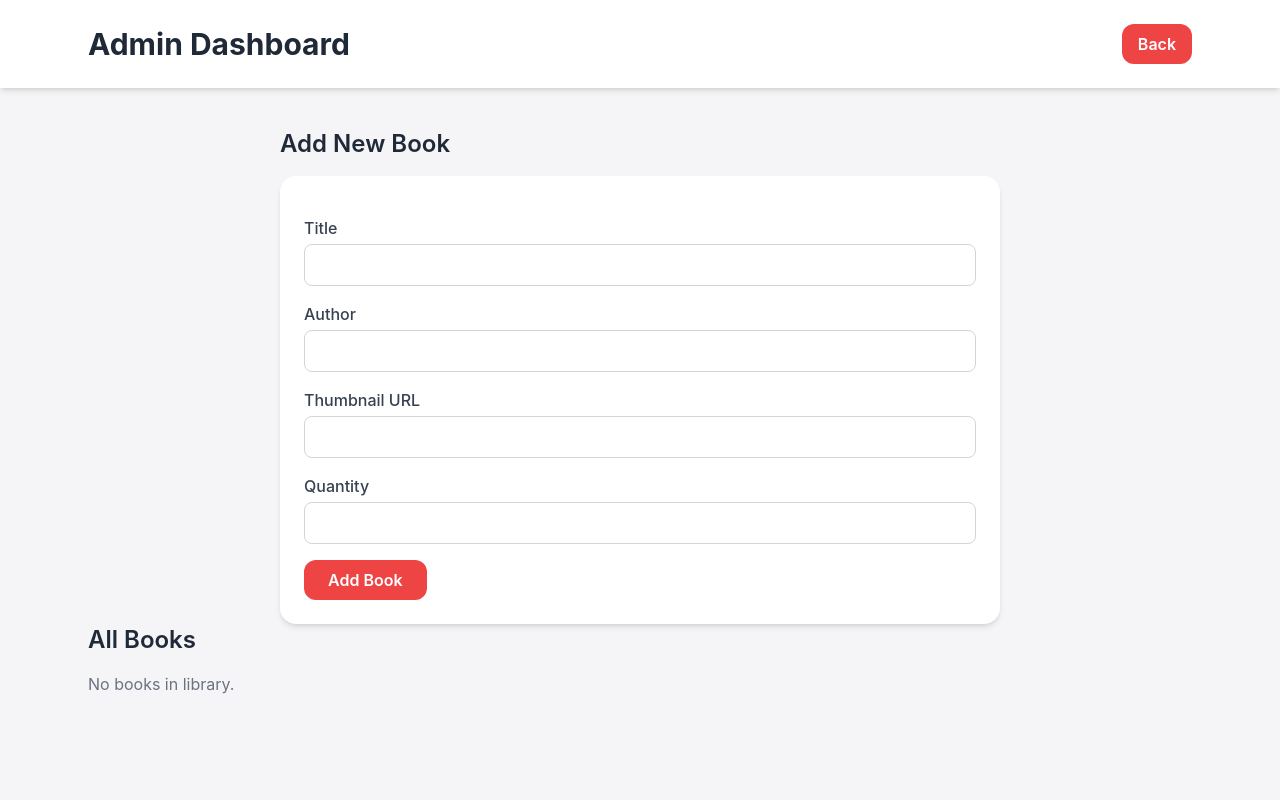
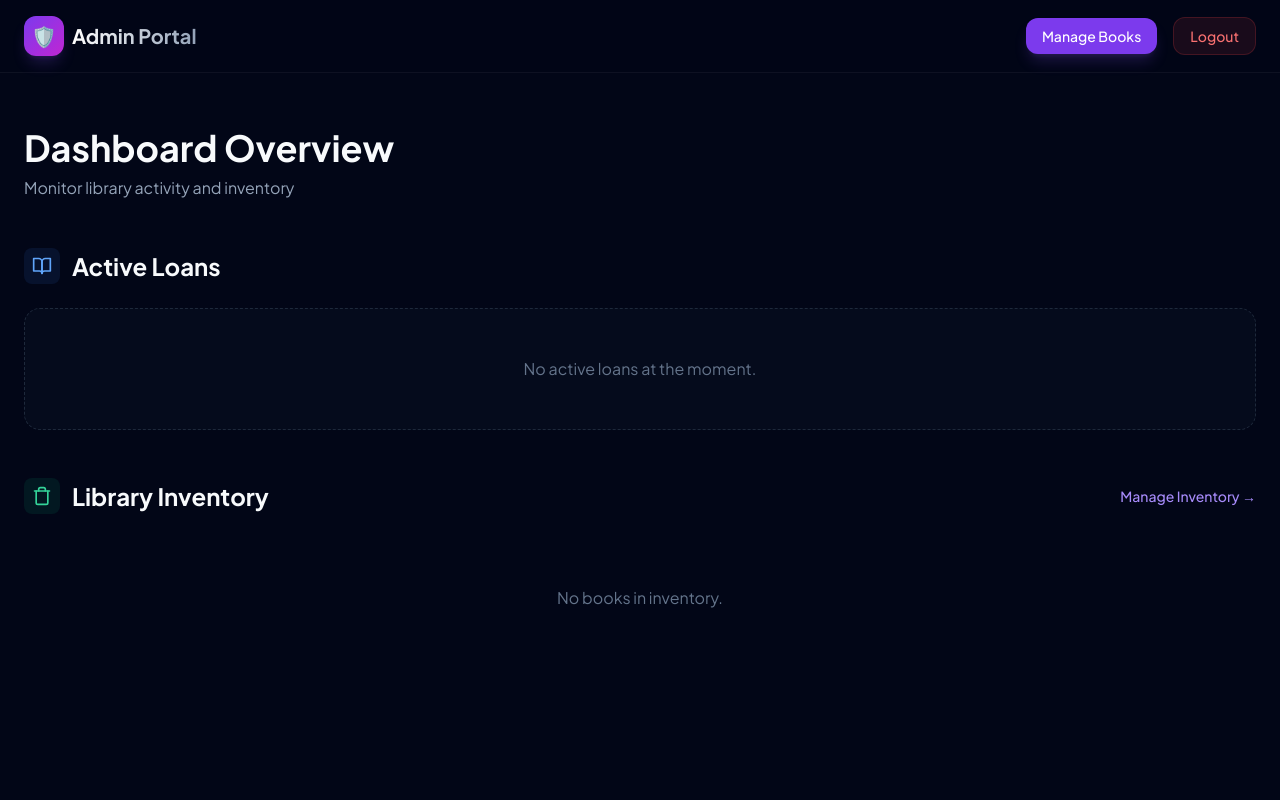
Before and after one commit to Pedrocrlx/library-management-system, a Django app: template django-app/library/templates/admin-manage.html in a window 1280 px wide. Run offline with Django 5.2, Linux system fonts and the light colour scheme; the template is opened without the code that fills it, so the values that code supplies are empty; some libraries are stand-ins or nearby versions.

```diff
--- a/django-app/library/templates/admin-dashboard.html
+++ b/django-app/library/templates/admin-dashboard.html
@@ -64,7 +64,7 @@
                     class="px-4 py-2 rounded-xl bg-violet-600 hover:bg-violet-500 text-white text-sm font-medium transition-all shadow-lg shadow-violet-500/20">
                     Manage Books
                 </a>
-                <a href="{% url 'logout_user' %}"
+                <a href="{% url 'auth_logout' %}"
                     class="px-4 py-2 rounded-xl bg-red-500/10 text-red-400 hover:bg-red-500/20 text-sm font-medium transition-colors border border-red-500/20">
                     Logout
                 </a>
--- a/django-app/library/templates/admin-manage.html
+++ b/django-app/library/templates/admin-manage.html
@@ -1,87 +1,203 @@
+{% load static %}
 <!DOCTYPE html>
 <html lang="en">
+
 <head>
     <meta charset="UTF-8">
     <meta name="viewport" content="width=device-width, initial-scale=1.0">
-    <title>Manage Books</title>
-    <!-- Tailwind CDN -->
+    <title>Admin Dashboard - Midnight Library</title>
+
     <script src="https://cdn.tailwindcss.com"></script>
+    <link href="https://fonts.googleapis.com/css2?family=Plus+Jakarta+Sans:wght@300;400;500;600;700;800&display=swap"
+        rel="stylesheet">
 
     <style>
         body {
-            font-family: -apple-system, BlinkMacSystemFont, "Segoe UI", Roboto, Helvetica, Arial, sans-serif;
-            background: #F5F5F7;
-            color: #1C1C1E;
+            background-color: #020617;
+            font-family: 'Plus Jakarta Sans', sans-serif;
+            color: #f8fafc;
         }
 
-        .fade {
-            animation: fadeIn 0.4s ease forwards;
+        .glass-nav {
+            background: rgba(2, 6, 23, 0.8);
+            backdrop-filter: blur(12px);
+            border-bottom: 1px solid rgba(255, 255, 255, 0.05);
         }
 
-        @keyframes fadeIn {
-            from { opacity: 0; transform: translateY(10px); }
-            to { opacity: 1; transform: translateY(0); }
+        .glass-card {
+            background: rgba(15, 23, 42, 0.6);
+            backdrop-filter: blur(12px);
+            border: 1px solid rgba(255, 255, 255, 0.05);
+        }
+
+        .fade-in-up {
+            animation: fadeInUp 0.6s cubic-bezier(0.16, 1, 0.3, 1) forwards;
+            opacity: 0;
+            transform: translateY(20px);
+        }
+
+        @keyframes fadeInUp {
+            to {
+                opacity: 1;
+                transform: translateY(0);
+            }
         }
     </style>
 </head>
-<body class="min-h-screen flex flex-col items-center">
-    <header class="w-full bg-white shadow-md py-6 mb-10">
-        <div class="max-w-6xl mx-auto flex justify-between items-center px-6">
-            <h1 class="text-3xl font-bold text-gray-800">Admin Dashboard</h1>
-            <a href="{% url 'admin_dashboard' %}" class="px-4 py-2 bg-red-500 hover:bg-red-400 text-white rounded-xl font-semibold transition">
-                Back
+
+<body class="min-h-screen flex flex-col selection:bg-violet-500 selection:text-white">
+
+    <!-- Navbar -->
+    <nav class="fixed top-0 w-full z-50 glass-nav">
+        <div class="max-w-7xl mx-auto px-6 py-4 flex justify-between items-center">
+            <div class="flex items-center gap-2">
+                <div
+                    class="w-10 h-10 rounded-xl bg-gradient-to-br from-violet-600 to-fuchsia-600 flex items-center justify-center text-xl shadow-lg shadow-violet-500/20">
+                    🛡️
+                </div>
+                <span
+                    class="text-xl font-bold bg-clip-text text-transparent bg-gradient-to-r from-white to-slate-400">Admin
+                    Portal</span>
+            </div>
+            <div class="flex items-center gap-4">
+                <a href="{% url 'admin_manage' %}"
+                    class="px-4 py-2 rounded-xl bg-violet-600 hover:bg-violet-500 text-white text-sm font-medium transition-all shadow-lg shadow-violet-500/20">
+                    Manage Books
+                </a>
+                <a href="{% url 'auth_logout' %}"
+                    class="px-4 py-2 rounded-xl bg-red-500/10 text-red-400 hover:bg-red-500/20 text-sm font-medium transition-colors border border-red-500/20">
+                    Logout
                 </a>
             </div>
-    </header>
+        </div>
+    </nav>
 
-    <section class="max-w-3xl w-full px-6 fade">
-        <h2 class="text-2xl font-semibold text-gray-800 mb-4">Add New Book</h2>
-        <form method="post" class="bg-white rounded-2xl shadow-md p-6 space-y-4">
-            {% csrf_token %}
-            <div>
-                <label for="id_title" class="block text-gray-700 font-medium mb-1">Title</label>
-                <input type="text" name="title" id="id_title" class="w-full border border-gray-300 rounded-lg px-4 py-2 focus:outline-none focus:ring-2 focus:ring-red-400" required>
+    <!-- Main Content -->
+    <main class="flex-grow pt-32 pb-20 px-6">
+        <div class="max-w-7xl mx-auto space-y-12">
+
+            <!-- Header -->
+            <div class="fade-in-up">
+                <h1 class="text-3xl md:text-4xl font-bold mb-2">Dashboard Overview</h1>
+                <p class="text-slate-400">Monitor library activity and inventory</p>
             </div>
-            <div>
-                <label for="id_author" class="block text-gray-700 font-medium mb-1">Author</label>
-                <input type="text" name="author" id="id_author" class="w-full border border-gray-300 rounded-lg px-4 py-2 focus:outline-none focus:ring-2 focus:ring-red-400" required>
+
+            <!-- Active Loans Section -->
+            <section class="fade-in-up" style="animation-delay: 0.1s;">
+                <div class="flex items-center gap-3 mb-6">
+                    <div class="p-2 rounded-lg bg-blue-500/10 text-blue-400">
+                        <svg xmlns="http://www.w3.org/2000/svg" width="20" height="20" viewBox="0 0 24 24" fill="none"
+                            stroke="currentColor" stroke-width="2" stroke-linecap="round" stroke-linejoin="round">
+                            <path d="M2 3h6a4 4 0 0 1 4 4v14a3 3 0 0 0-3-3H2z"></path>
+                            <path d="M22 3h-6a4 4 0 0 0-4 4v14a3 3 0 0 1 3-3h7z"></path>
+                        </svg>
                     </div>
-            <div>
-                <label for="id_thumbnail" class="block text-gray-700 font-medium mb-1">Thumbnail URL</label>
-                <input type="url" name="thumbnail" id="id_thumbnail" class="w-full border border-gray-300 rounded-lg px-4 py-2 focus:outline-none focus:ring-2 focus:ring-red-400" required>
+                    <h2 class="text-2xl font-bold">Active Loans</h2>
                 </div>
-            <div>
-                <label for="id_quantity" class="block text-gray-700 font-medium mb-1">Quantity</label>
-                <input type="number" name="quantity" id="id_quantity" min="1" class="w-full border border-gray-300 rounded-lg px-4 py-2 focus:outline-none focus:ring-2 focus:ring-red-400" required>
+
+                <div class="grid gap-6 sm:grid-cols-2 lg:grid-cols-3 xl:grid-cols-4">
+                    {% for entry in borrowed_books %}
+                    <div
+                        class="glass-card p-5 rounded-2xl group hover:border-violet-500/30 transition-all duration-300">
+                        <div class="flex items-start justify-between mb-4">
+                            <div
+                                class="w-12 h-12 rounded-lg bg-slate-800 flex items-center justify-center text-2xl overflow-hidden">
+                                {% if entry.book_id.thumbnail %}
+                                <img src="{{ entry.book_id.thumbnail }}" alt="" class="w-full h-full object-cover">
+                                {% else %}
+                                📘
+                                {% endif %}
                             </div>
-            <button type="submit" class="px-6 py-2 bg-red-500 hover:bg-red-400 text-white rounded-xl font-semibold transition">
-                Add Book
-            </button>
-        </form>
-    </section>
+                            <span
+                                class="px-2 py-1 rounded-md bg-blue-500/10 text-blue-400 text-xs font-bold border border-blue-500/10">
+                                Borrowed
+                            </span>
+                        </div>
 
-    <section class="max-w-6xl w-full px-6 mb-10 fade">
-        <h2 class="text-2xl font-semibold text-gray-800 mb-4">All Books</h2>
-        <div class="grid gap-6 sm:grid-cols-2 md:grid-cols-3 lg:grid-cols-4">
-            {% for book in books %}
-                <div class="bg-white rounded-2xl shadow-md p-5 flex flex-col">
-                    <h3 class="font-bold text-lg">{{ book.book_name }}</h3>
-                    <p class="text-gray-600 mt-1">{{ book.author }}</p>
-                    <p class="text-gray-500 mt-2">Available: {{ book.quantity }}</p>
-                    <img src="{{ book.thumbnail }}" alt="{{ book.title }}" class="h-64 w-full object-cover">
-                    <form method="post" action="{% url 'admin_delete_book' book.id %}" class="mt-4">
-                        {% csrf_token %}
-                        <button type="submit" class="w-full py-2 bg-red-500 hover:bg-red-400 text-white font-semibold rounded-xl transition" onclick="return confirm('Are you sure you want to delete this book?');">
-                            Delete Book
-                        </button>
-                    </form>
+                        <h3 class="font-bold text-white truncate mb-1">{{ entry.book_id.book_name }}</h3>
+                        <div class="flex items-center gap-2 text-sm text-slate-400 mb-3">
+                            <span class="w-1.5 h-1.5 rounded-full bg-slate-600"></span>
+                            {{ entry.user_id.name }}
+                        </div>
+
+                        <div class="pt-3 border-t border-slate-800 flex justify-between text-xs">
+                            <div class="text-slate-500">
+                                Borrowed<br>
+                                <span class="text-slate-300">{{ entry.borrowed_date|date:"M d" }}</span>
+                            </div>
+                            <div class="text-right text-slate-500">
+                                Due<br>
+                                <span class="text-amber-400">{{ entry.due_date|date:"M d" }}</span>
+                            </div>
+                        </div>
                     </div>
                     {% empty %}
-                <p class="text-gray-500 col-span-full">No books in library.</p>
+                    <div
+                        class="col-span-full py-12 text-center rounded-2xl border border-dashed border-slate-800 bg-slate-900/30">
+                        <p class="text-slate-500">No active loans at the moment.</p>
+                    </div>
                     {% endfor %}
-
                 </div>
             </section>
 
+            <!-- Inventory Section -->
+            <section class="fade-in-up" style="animation-delay: 0.2s;">
+                <div class="flex items-center justify-between mb-6">
+                    <div class="flex items-center gap-3">
+                        <div class="p-2 rounded-lg bg-emerald-500/10 text-emerald-400">
+                            <svg xmlns="http://www.w3.org/2000/svg" width="20" height="20" viewBox="0 0 24 24"
+                                fill="none" stroke="currentColor" stroke-width="2" stroke-linecap="round"
+                                stroke-linejoin="round">
+                                <path d="M3 6h18"></path>
+                                <path d="M19 6v14c0 1-1 2-2 2H7c-1 0-2-1-2-2V6"></path>
+                                <path d="M8 6V4c0-1 1-2 2-2h4c1 0 2 1 2 2v2"></path>
+                            </svg>
+                        </div>
+                        <h2 class="text-2xl font-bold">Library Inventory</h2>
+                    </div>
+                    <a href="{% url 'admin_manage' %}"
+                        class="text-sm text-violet-400 hover:text-violet-300 font-medium transition-colors">
+                        Manage Inventory →
+                    </a>
+                </div>
+
+                <div class="grid gap-6 sm:grid-cols-2 md:grid-cols-3 lg:grid-cols-4 xl:grid-cols-5">
+                    {% for book in books %}
+                    <div
+                        class="glass-card rounded-2xl overflow-hidden group hover:-translate-y-1 transition-all duration-300">
+                        <div class="h-48 bg-slate-800 relative overflow-hidden">
+                            {% if book.thumbnail %}
+                            <img src="{{ book.thumbnail }}" alt="{{ book.title }}"
+                                class="w-full h-full object-cover group-hover:scale-110 transition-transform duration-500">
+                            {% else %}
+                            <div class="w-full h-full flex items-center justify-center text-4xl">📘</div>
+                            {% endif %}
+                            <div class="absolute inset-0 bg-gradient-to-t from-slate-900 to-transparent opacity-60">
+                            </div>
+                            <div class="absolute bottom-3 left-3 right-3 flex justify-between items-end">
+                                <span
+                                    class="px-2 py-1 rounded bg-black/50 backdrop-blur-md text-xs font-bold text-white border border-white/10">
+                                    Qty: {{ book.quantity }}
+                                </span>
+                            </div>
+                        </div>
+                        <div class="p-4">
+                            <h3 class="font-bold text-white text-sm line-clamp-1 mb-1" title="{{ book.book_name }}">{{
+                                book.book_name }}</h3>
+                            <p class="text-slate-400 text-xs mb-3 line-clamp-1">{{ book.author }}</p>
+                        </div>
+                    </div>
+                    {% empty %}
+                    <div class="col-span-full py-12 text-center text-slate-500">
+                        No books in inventory.
+                    </div>
+                    {% endfor %}
+                </div>
+            </section>
+
+        </div>
+    </main>
+
 </body>
+
 </html>
--- a/django-app/library/urls.py
+++ b/django-app/library/urls.py
@@ -1,11 +1,11 @@
 from django.urls import path
-from .views import index, logout_user, user_login, user_register, admin_dashboard, user_dashboard, admin_manage, borrow_book, return_book, admin_delete_book
+from .views import index, auth_logout, user_login, user_register, admin_dashboard, user_dashboard, admin_manage, borrow_book, return_book, admin_delete_book
 
 urlpatterns = [
     path("", index, name="index"),
     path("auth/login", user_login, name="auth_login"),
     path("auth/register", user_register, name="auth_register"),
-    path("logout", logout_user, name="logout_user"),
+    path("logout", auth_logout, name="auth_logout"),
     path("dashboard/admin", admin_dashboard, name="admin_dashboard"),
     path("dashboard/user", user_dashboard, name="user_dashboard"),
     path("dashboard/manage", admin_manage, name="admin_manage"),
```
Also changed, not shown: django-app/library/views.py (+4 -4 lines). Lines whose indentation alone changed are shown as unchanged.
